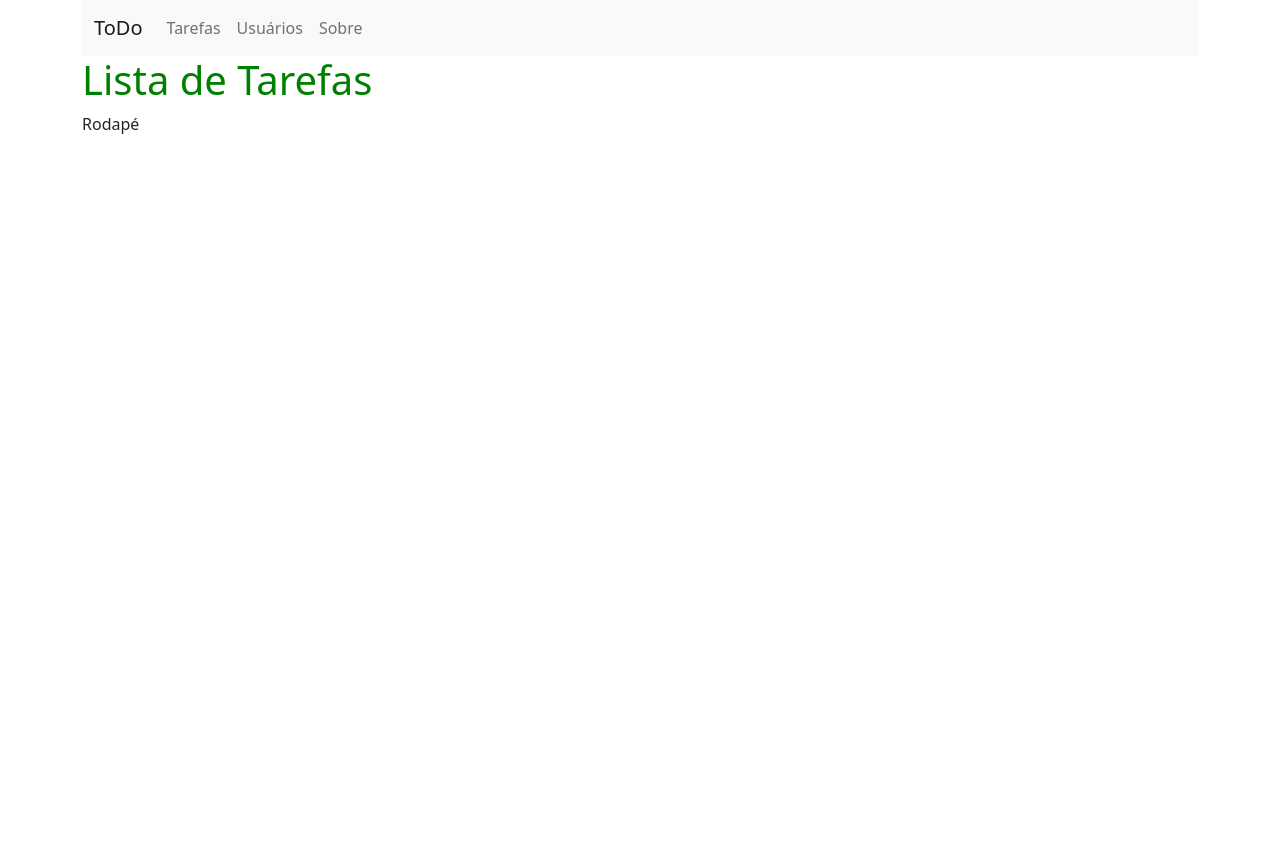
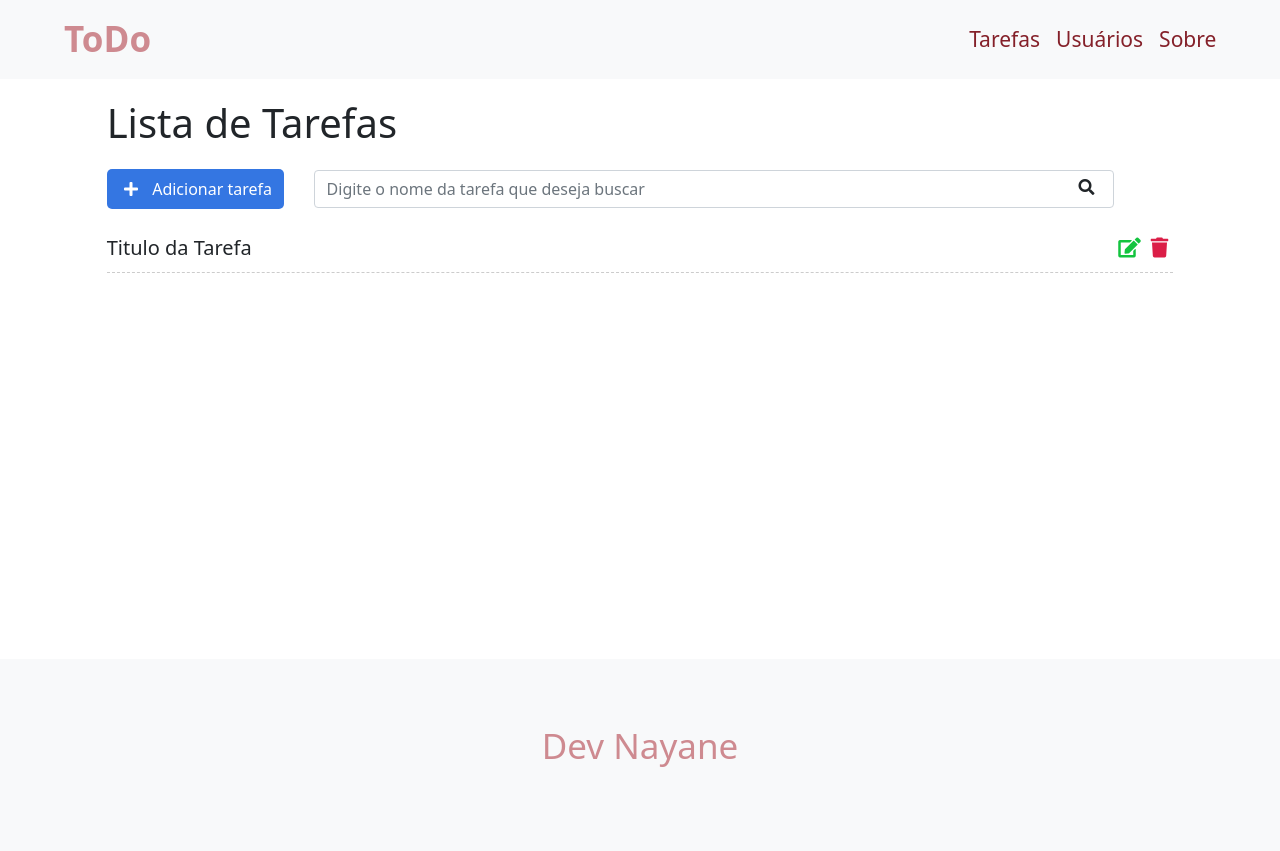
Before and after one commit to Nayane-19/tasks, a Django app: page / in a window 1280 px wide. Before the commit the page ends 134 px from the top, so only its background shows below. Run offline with Django 3.2, Linux system fonts and the light colour scheme.

Commit message:
front pageTask

```diff
--- a/toDo/static/css/styles.css
+++ b/toDo/static/css/styles.css
@@ -1,3 +1,121 @@
-h1 {
-    color: green;
+.container-fluid {
+    padding: 0;
 }
+
+/* Navbar */
+
+.navbar {
+    margin-bottom: 20px;
+}
+
+.navbar-nav {
+    font-size: 21px;
+    font-size: 21px;
+    width: 100%;
+    display: flex;
+    justify-content: flex-end;
+    margin-right: 5%!important;
+}
+
+.navbar-light .navbar-nav .nav-link {
+    color: #842029;
+}
+
+.navbar-nav .nav-link:hover{
+    color: #ce8a90!important;
+}
+
+.navbar-brand {
+    font-weight: 700;
+    color: #ce8a90!important;
+    margin-left: 5%;
+    font-size: 35px;
+}
+
+/* content */
+
+.content {
+    min-height: 70vh;
+}
+
+/* Botão de adicionar */
+
+.add-div {
+    background-color: #3476e2;
+    cursor: pointer;
+    display: inline-block;
+    color: #fff;
+    padding: 8px;
+    border-radius: 5px;
+    margin-right: 25px;
+    text-align: center;
+}
+
+.fas.fa-plus {
+    color: #fff;
+    margin-right: 10px;
+    margin-left: 5px;
+}
+
+/* Search */
+
+.fas.fa-search {
+    position: absolute;
+    top: 179px;
+    right: 14.5%;
+}
+
+.search-div {
+    padding: 0;
+    margin-top: 15px;
+    margin-bottom: 15px;
+    display: inline-block;
+}
+
+/* lista de tarefas */
+
+.list-div {
+    padding: 0;
+}
+
+.task-list {
+    padding-left: 0;
+}
+
+.task-item {
+    list-style: none;
+    font-size: 20px;
+    height: 50px;
+    padding-top: 10px;
+    border-bottom: 1px dashed #ccc;
+}
+
+.fas.fa-trash, .fas.fa-edit{
+    cursor: pointer;
+    margin: 5px;
+    font-size: 20px;
+    float: right;
+}
+
+.fas.fa-trash {
+    color: #db1e47;
+}
+
+.fas.fa-edit {
+    color: #13c43f;
+}
+
+/* footer */
+
+footer {
+    height: 192px;
+    background: #f8f9fa;
+    display: flex;
+    align-items: center;
+    justify-content: center;
+}
+
+footer p {
+    font-size: 35px;
+    color: #ce8a90;
+}
--- a/toDo/templates/base.html
+++ b/toDo/templates/base.html
@@ -9,11 +9,13 @@
     <title>{% block title %}{% endblock %}</title>
     <link rel="stylesheet" href="https://cdn.jsdelivr.net/npm/bootstrap@5.1.1/dist/css/bootstrap.min.css"
         integrity="sha384-F3w7mX95PdgyTmZZMECAngseQB83DfGTowi0iMjiWaeVhAn4FJkqJByhZMI3AhiU" crossorigin="anonymous">
+    <link rel="stylesheet" href="https://use.fontawesome.com/releases/v5.7.2/css/all.css"
+        integrity="sha384-fnmOCqbTlWIlj8LyTjo7mOUStjsKC4pOpQbqyi7RrhN7udi9RwhKkMHpvLbHG9Sr" crossorigin="anonymous">
     <link rel="stylesheet" href="{%static 'css/styles.css' %}">
 </head>
 
 <body>
-    <div class="container">
+    <div class="container-fluid">
         <nav class="navbar navbar-expand-lg navbar-light bg-light">
             <div class="container-fluid">
                 <a class="navbar-brand" href="#">ToDo</a>
@@ -37,9 +39,13 @@
                 </div>
             </div>
         </nav>
-        {% block content%}
-        {% endblock %}
-        <footer>Rodapé</footer>
+        <div class="content">
+            {% block content%}
+            {% endblock %}
+        </div>
+        <footer>
+            <p>Dev Nayane</p>
+        </footer>
     </div>
     <script src="https://cdn.jsdelivr.net/npm/bootstrap@5.1.1/dist/js/bootstrap.bundle.min.js"
         integrity="sha384-/bQdsTh/da6pkI1MST/rWKFNjaCP5gBSY4sEBT38Q/9RBh9AH40zEOg7Hlq2THRZ"
--- a/toDo/templates/tasks/list.html
+++ b/toDo/templates/tasks/list.html
@@ -3,5 +3,23 @@
 {% block title %}Lista de Tarefas{% endblock%}
 
 {% block content %}
-<h1>Lista de Tarefas</h1>
+<div class="offset-1 col-10 list-div">
+    <h1>Lista de Tarefas</h1>
+    <div class="col-2 add-div">
+        <i class="fas fa-plus"></i> Adicionar tarefa
+    </div>
+    <div class="col-9 search-div">
+        <input class="form-control" type="text" id="search" name="search"
+            placeholder="Digite o nome da tarefa que deseja buscar">
+        <i class="fas fa-search"></i>
+    </div>
+    <ul class="task-list">
+        <li class="task-item">
+            <span>Titulo da Tarefa</span>
+            <span><i class="fas fa-trash"></i></span>
+            <span><i class="fas fa-edit"></i></span>
+        </li>
+    </ul>
+
+</div>
 {% endblock %}
```
